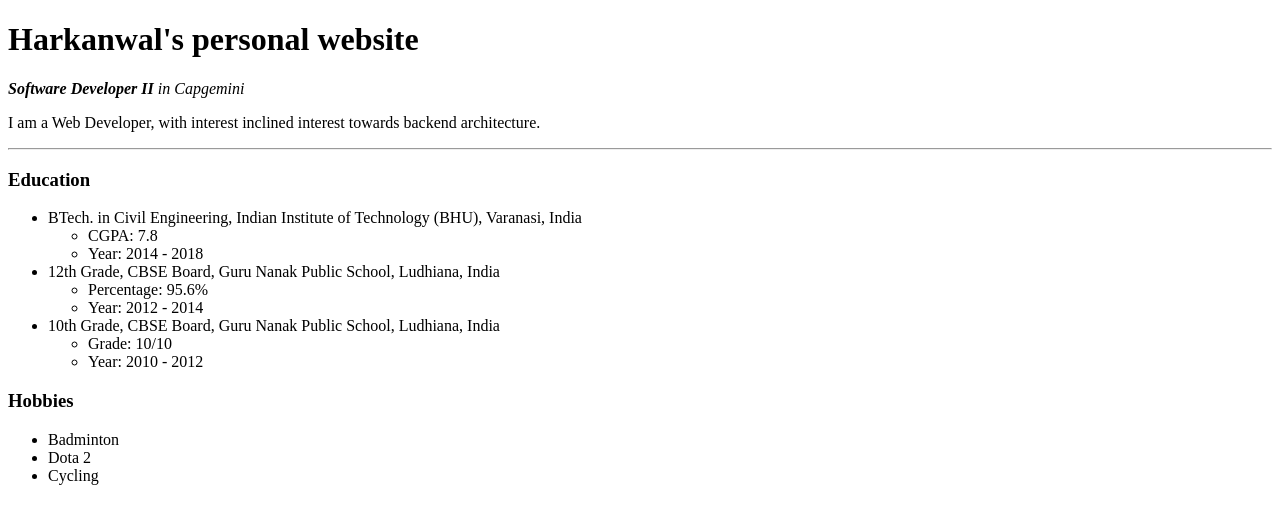
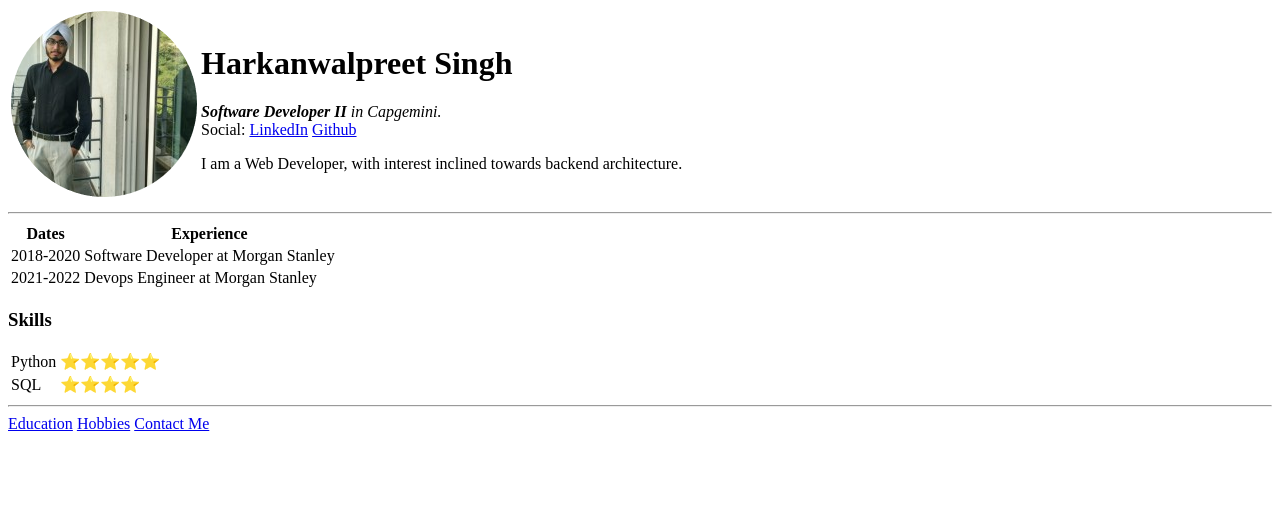
Before and after one commit to HarkanwalPSingh/Web-Development, a plain HTML site: page HTML Personal Site/index.html in a window 1280 px wide. Drawn offline with Linux system fonts and the light colour scheme.

Commit message:
More HTML Practice

```diff
--- a/HTML Personal Site/index.html
+++ b/HTML Personal Site/index.html
@@ -7,33 +7,61 @@
     <title>Harkanwal Portfolio</title>
 </head>
 <body>
-    <h1>Harkanwal's personal website</h1>
-    <p><em><strong>Software Developer II</strong> in Capgemini</em></p>
-    <p>I am a Web Developer, with interest inclined interest towards backend architecture.</p>
+    <table>
+        <tr>
+            <td>
+                <img src="harkanwal_profile-modified.png"
+                alt="Harkanwal Profile Image"
+                title="Harkanwal's Profile Photo">
+            </td>
+            <td>
+                <h1>Harkanwalpreet Singh</h1>
+                <p>
+                <em><strong>Software Developer II</strong> in Capgemini.</em>
+                <br>
+                Social:
+                <a href="https://www.linkedin.com/in/harkanwal1996/">LinkedIn</a>
+                <a href="https://github.com/Kanwal19">Github</a>
+                </p>
+                <p>I am a Web Developer, with interest inclined towards backend architecture.</p>
+            </td>
+        </tr>
+    </table>
     <hr>
-    <h3>Education</h3>
-    <ul>
-        <li>BTech. in Civil Engineering, Indian Institute of Technology (BHU), Varanasi, India</li>
-            <ul>
-                <li>CGPA: 7.8</li>
-                <li>Year: 2014 - 2018</li>
-            </ul>
-        <li>12th Grade, CBSE Board, Guru Nanak Public School, Ludhiana, India</li>
-            <ul>
-                <li>Percentage: 95.6%</li>
-                <li>Year: 2012 - 2014</li>
-            </ul>
-        <li>10th Grade, CBSE Board, Guru Nanak Public School, Ludhiana, India</li>
-            <ul>
-                <li>Grade: 10/10</li>
-                <li>Year: 2010 - 2012</li>
-            </ul>
-    </ul>
-    <h3>Hobbies</h3>
-    <ul>
-        <li>Badminton</li>
-        <li>Dota 2</li>
-        <li>Cycling</li>
-    </ul>
+    <table>
+        <thead>
+            <tr>
+                <th>Dates</th>
+                <th>Experience</th>
+            </tr>
+        </thead>
+        <tbody>
+            <tr>
+                <td>2018-2020</td>
+                <td>Software Developer at Morgan Stanley</td>
+            </tr>
+            <tr>
+                <td>2021-2022</td>
+                <td>Devops Engineer at Morgan Stanley</td>
+            </tr>
+        </tbody>
+        <tfoot></tfoot>
+    </table>
+    <h3>Skills</h3>
+    <table>
+        <tr>
+            <td>Python</td>
+            <td>⭐⭐⭐⭐⭐</td>
+        </tr>
+        <tr>
+            <td>SQL</td>
+            <td>⭐⭐⭐⭐</td>
+        </tr>
+    </table>
+    <hr>
+    <a href="education.html">Education</a>
+    <a href="hobbies.html">Hobbies</a>
+    <a href="contact.html">Contact Me</a>
+    <!-- https://avatars.githubusercontent.com/u/44018737?v=4 -->
 </body>
 </html>
```
Also changed, not shown: HTML Personal Site/contact.html (added, +17 -0 lines), HTML Personal Site/education.html (added, +29 -0 lines), HTML Personal Site/hobbies.html (added, +17 -0 lines), HTML Personal Site/harkanwal_profile-modified.png (added), HTML Personal Site/harkanwal_profile.jpg (added), HTML Personal Site/profile_link.txt (added).
